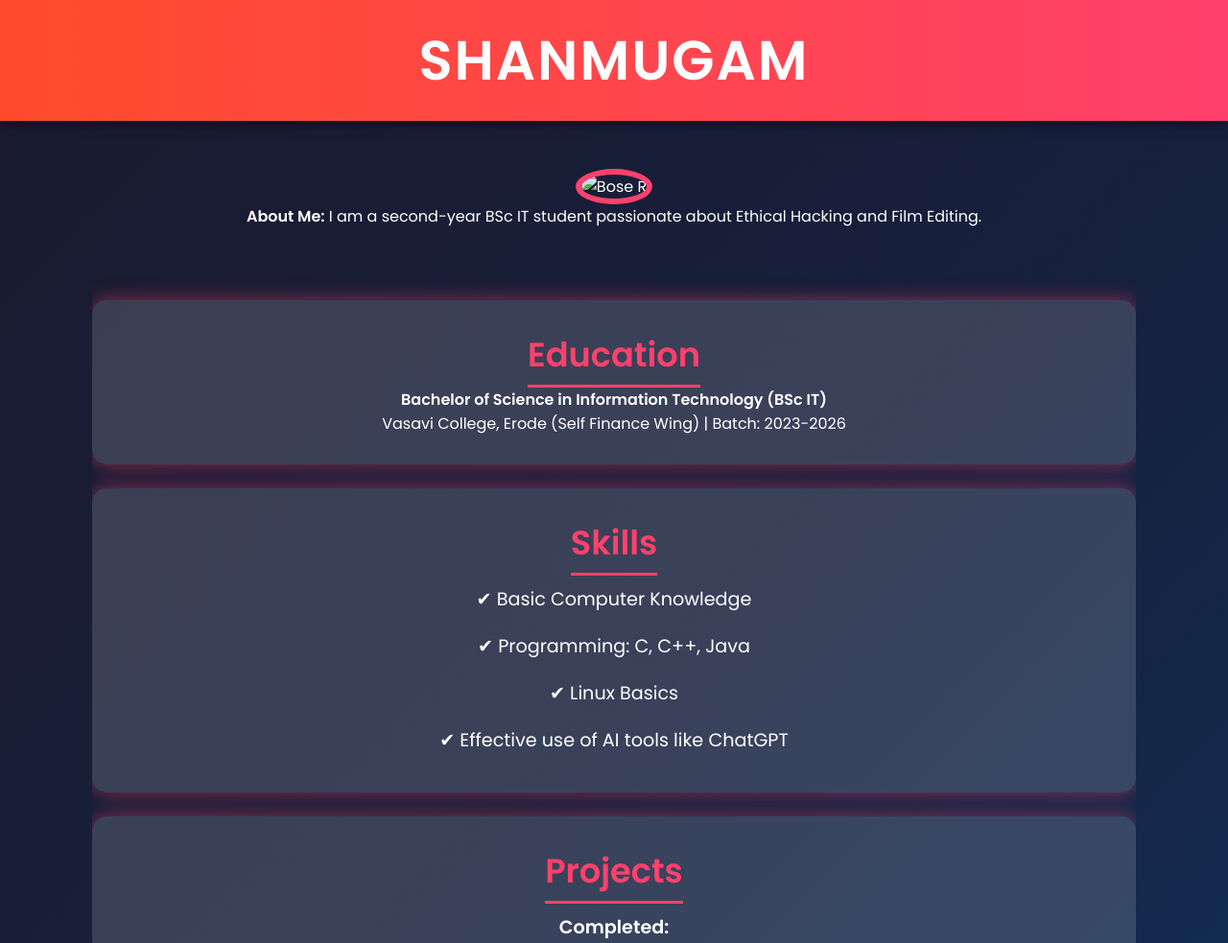
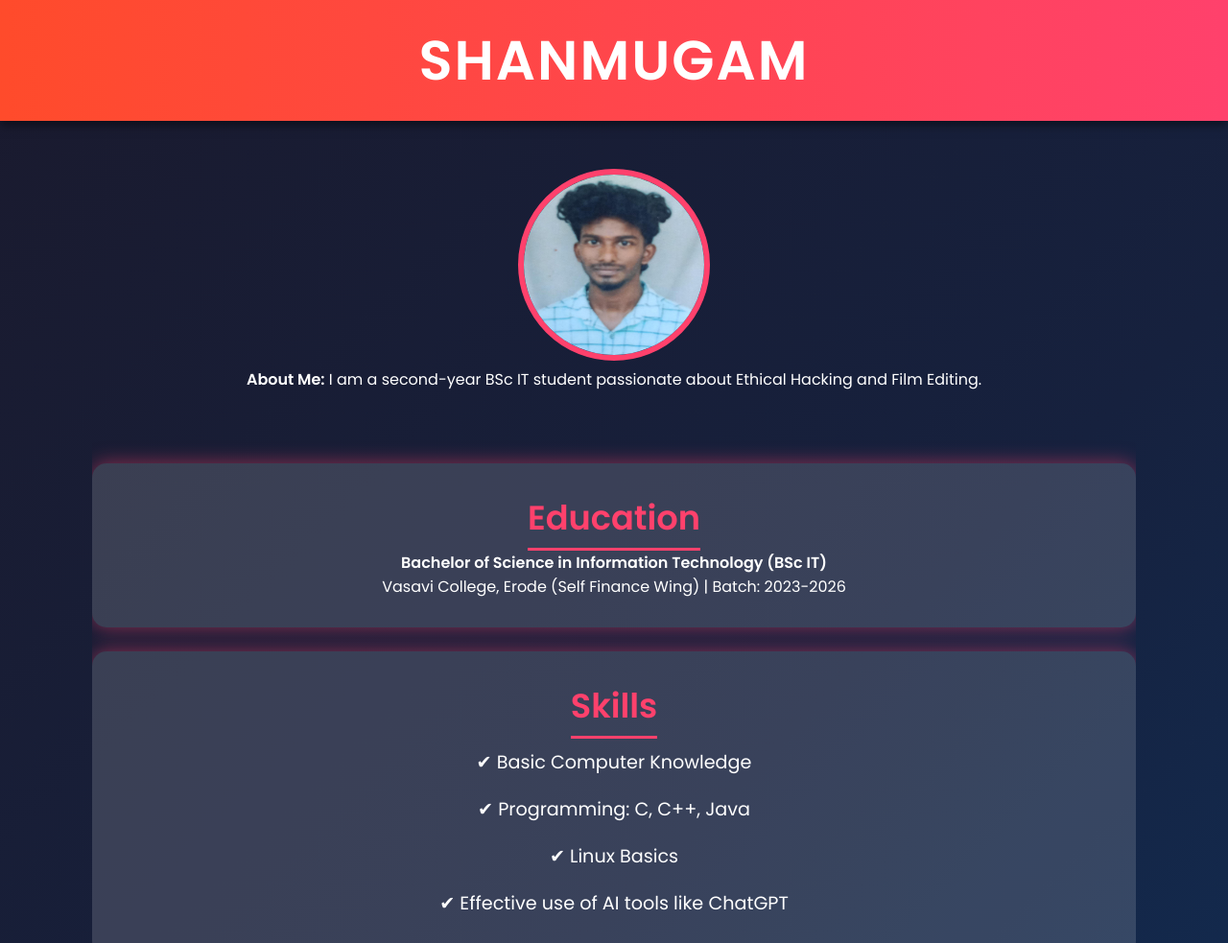
Before and after one commit to shanmugam644/Shanmugam, a plain HTML site: page index.html in a window 1280 px wide. Shown: the top 983 px of the page at 96% size. Drawn offline with Linux system fonts and the light colour scheme.

Commit message:
Update index.html

```diff
--- a/index.html
+++ b/index.html
@@ -186,7 +186,7 @@
     <div class="container">
 
         <div class="profile">
-            <img src="photo.jpg" alt="Bose R">
+            <img src="IMG-20250326-WA0025.jpg" alt="Bose R">
             <p><strong>About Me:</strong> I am a second-year BSc IT student passionate about Ethical Hacking and Film Editing.</p>
         </div>
 
```
